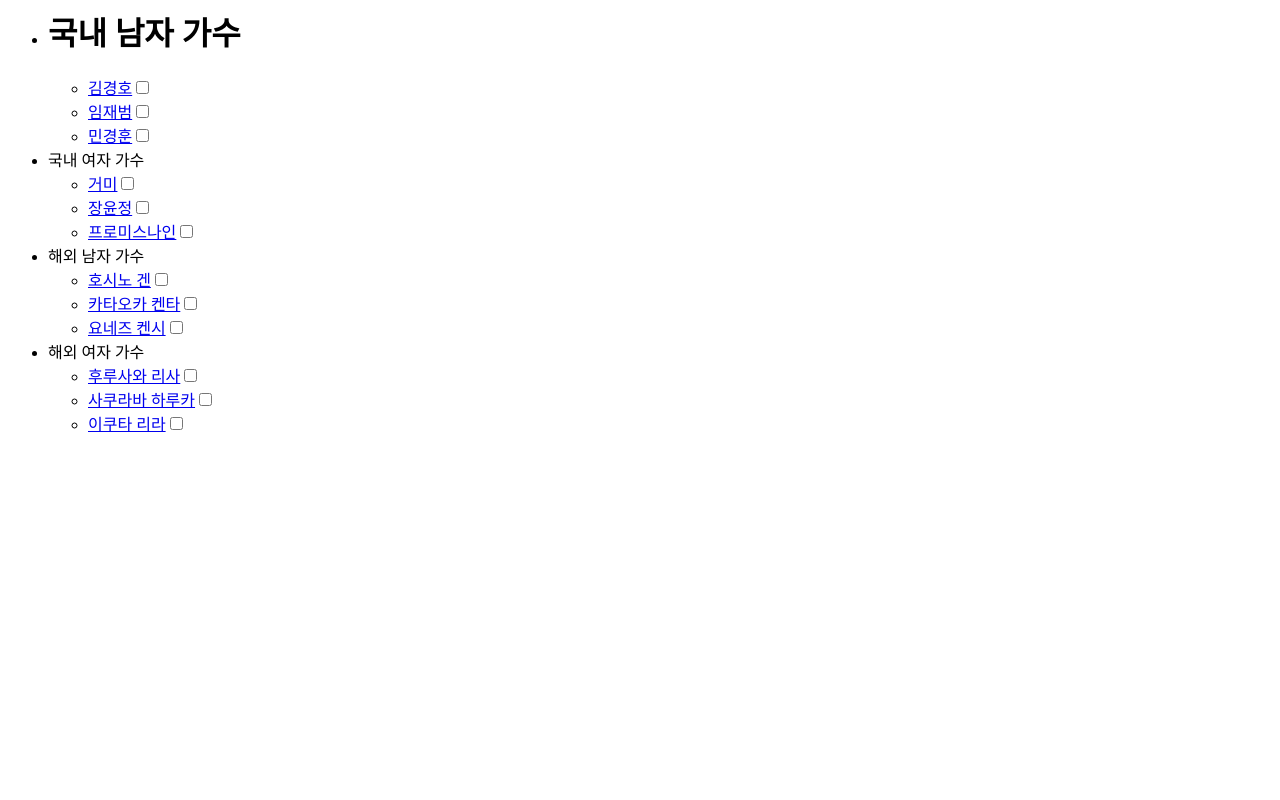
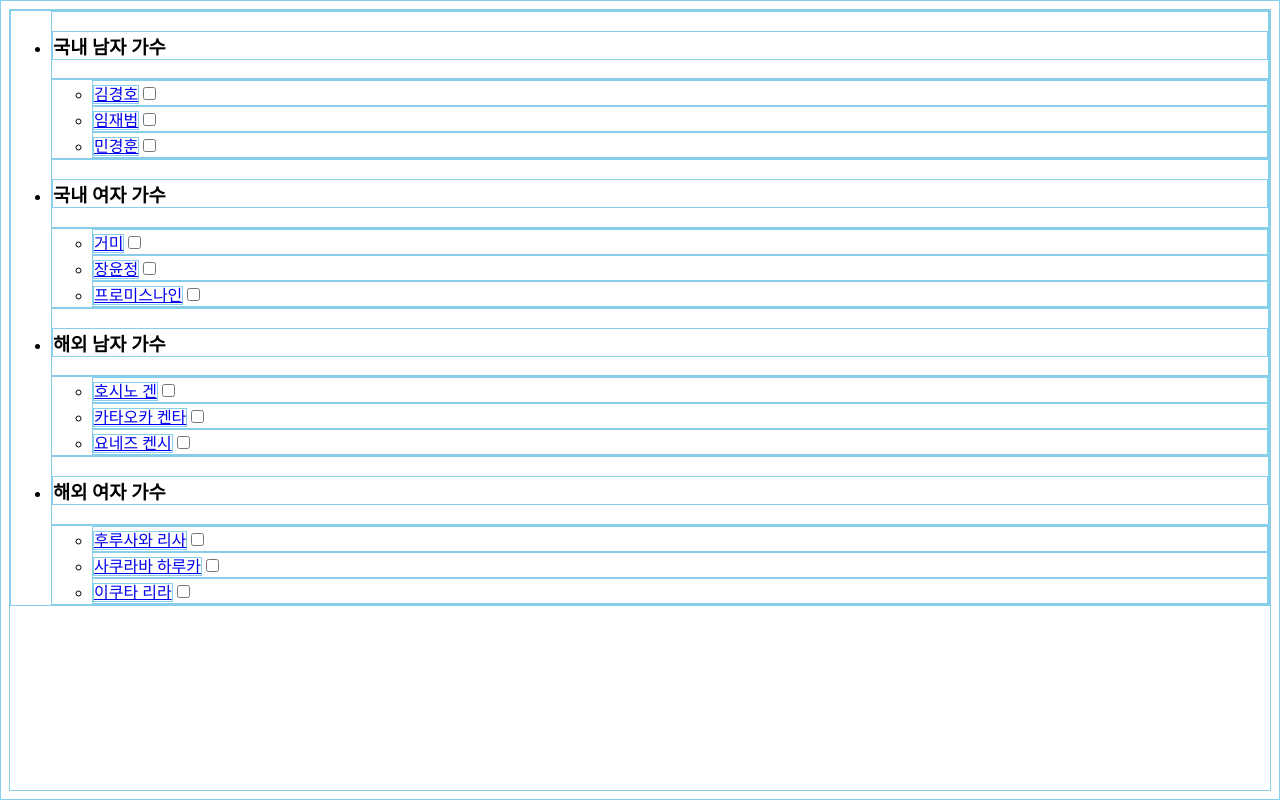
Before and after one commit to dotori7319/my-project3, a plain HTML site: page 02/02-4/list.html in a window 1280 px wide. Drawn offline with Linux system fonts and the light colour scheme.

Commit message:
list 수정

```diff
--- /dev/null
+++ b/02/02-4/css/list.css
@@ -0,0 +1,3 @@
+*{
+    border: 1px solid skyblue;
+}
--- a/02/02-4/list.html
+++ b/02/02-4/list.html
@@ -1,26 +1,26 @@
 <html>
-  <head><title>가수 고르기</title></head>
+  <head><link rel="stylesheet" href="css/list.css"></head>
   <body>
     <ul>
-      <li><h1>국내 남자 가수</h1></li>
+      <li><h3>국내 남자 가수</h3></li>
       <ul>
         <li><a href = "https://www.youtube.com/watch?v=RgeuOW-lqYg" target="blank">김경호</a><input type="checkbox" value="Kim" /></li>
         <li><a href = "https://www.youtube.com/watch?v=-YQ247p0Wt8" target="blank">임재범</a><input type="checkbox" value="Lim" /></li>
         <li><a href = "https://www.youtube.com/watch?v=2Wz9Y18VRuk" target="blank">민경훈</a><input type="checkbox" value="Buzz" /></li>
       </ul>
-      <li>국내 여자 가수</li>
+      <li><h3>국내 여자 가수</h3></li>
       <ul>
         <li><a href = "https://www.youtube.com/watch?v=l_Q8qjjrAcY" target="blank">거미</a><input type="checkbox" value="Spider" /></li>
         <li><a href = "https://www.youtube.com/watch?v=CUNkV1slPnE" target="blank">장윤정</a><input type="checkbox" value="Jang" /></li>
         <li><a href = "https://www.youtube.com/watch?v=-dOgbjA1Gik" target="blank">프로미스나인</a><input type="checkbox" value="fromis_9" /></li>
       </ul>
-      <li>해외 남자 가수</li>
+      <li><h3>해외 남자 가수</h3></li>
       <ul>
         <li><a href = "https://www.youtube.com/watch?v=M1nP9z6aGuU" target="blank">호시노 겐</a><input type="checkbox" value="Gen Hoshino" /></li>
         <li><a href = "https://www.youtube.com/watch?v=Yyy5lp1pSHc" target="blank">카타오카 켄타</a><input type="checkbox" value="Sumika" /></li>
         <li><a href = "https://www.youtube.com/watch?v=p0ku3_rK6dE" target="blank">요네즈 켄시</a><input type="checkbox" value="Kenshi" /></li>
       </ul>
-      <li>해외 여자 가수</li>
+      <li><h3>해외 여자 가수</h3></li>
       <ul>
         <li>
           <a href = "https://www.youtube.com/watch?v=4mPtFbzszCk" target="blank">후루사와 리사</a><input type="checkbox" value="Cutie Street Yellow" />
--- a/03/03-2/css/universal.css
+++ b/03/03-2/css/universal.css
@@ -1,3 +1,3 @@
 *{
-    border: 1px solid red;
+    border: 1px solid gold;
 }
```
